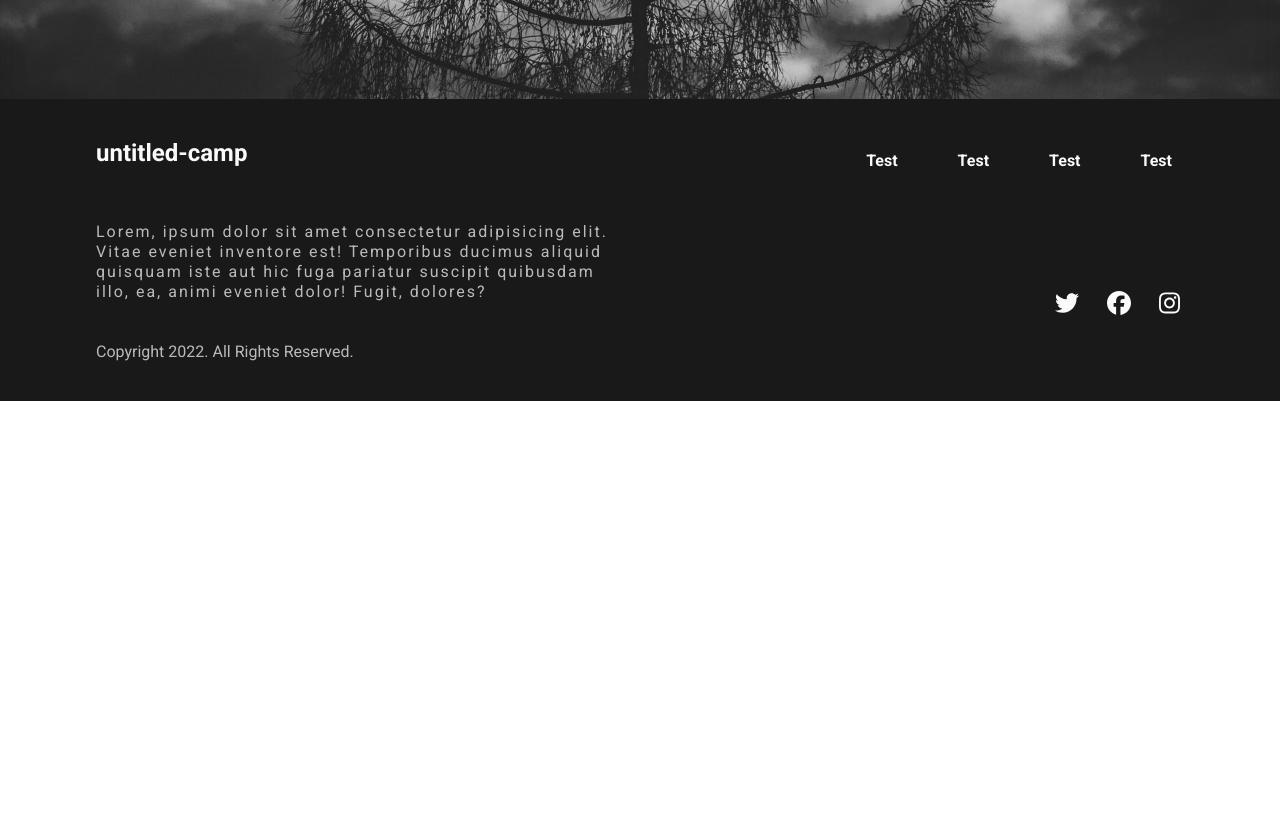
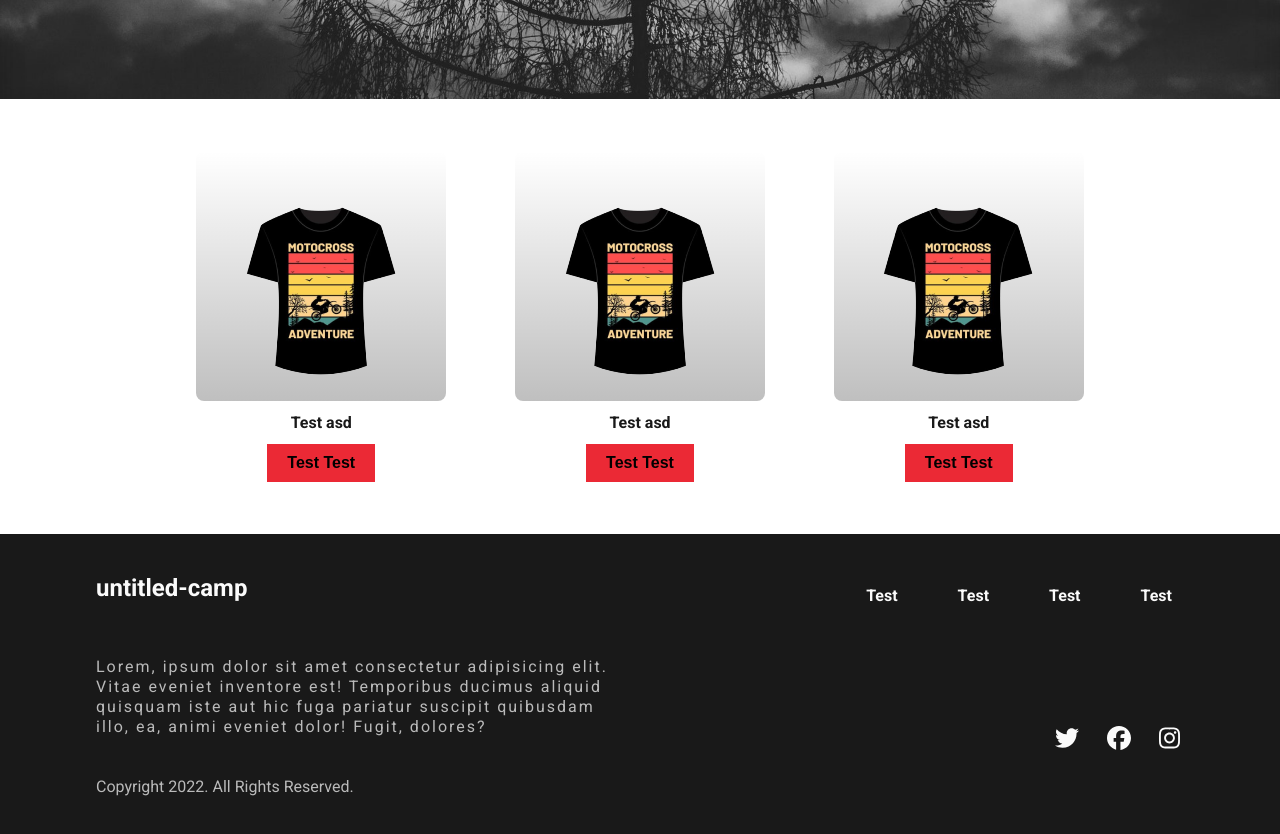
Before and after one commit to LGPossatto/untitled-camp, a React (Vite) app in the folder frontend/: page / in a window 1280 px wide. Shown: the part 700-1534 px from the top of the page. Before the commit the page ends 1101 px from the top, so only its background shows below. Built offline with nearby package versions, Linux system fonts and the light colour scheme.

Commit message:
created product card

```diff
--- a/frontend/src/App.tsx
+++ b/frontend/src/App.tsx
@@ -1,12 +1,14 @@
 import { Nav } from "./components/basics/nav/Nav";
 import { Hero } from "./components/basics/hero/Hero";
 import { Footer } from "./components/basics/footer/Footer";
+import { ProductsShowcase } from "./components/containers/products-showcase/ProductsShowcase";
 
 function App() {
   return (
     <div className="">
       <Nav></Nav>
       <Hero></Hero>
+      <ProductsShowcase></ProductsShowcase>
       <Footer></Footer>
     </div>
   );
--- a/frontend/src/components/basics/hero/hero.scss
+++ b/frontend/src/components/basics/hero/hero.scss
@@ -8,6 +8,7 @@
   background-color: $color-black;
 
   max-height: 56vw;
+  min-height: 650px;
   height: calc(100vh - 84px);
   padding: 0.4rem 0;
 
--- a/frontend/src/components/buttons/cta-btn/CtaBtn.tsx
+++ b/frontend/src/components/buttons/cta-btn/CtaBtn.tsx
@@ -5,12 +5,22 @@ import "./cta-btn.scss";
 interface props {
   onClick: MouseEventHandler<HTMLButtonElement>;
   responsive?: boolean;
+  small?: boolean;
+  color?: "black" | "transparent" | "color";
 }
 
-export const CtaBtn: FC<props> = ({ children, onClick, responsive }) => {
+export const CtaBtn: FC<props> = ({
+  children,
+  onClick,
+  responsive,
+  color = "color",
+  small = false,
+}) => {
   return (
     <button
-      className={`cta-btn fw-b ${responsive ? "fs-r-m" : "fs-m"}`}
+      className={`cta-btn fw-bold cta-btn-${color} ${
+        responsive ? "fs-r-m" : "fs-m"
+      } ${small ? "cta-btn-small" : ""}`}
       onClick={onClick}
     >
       {children}
--- a/frontend/src/components/buttons/cta-btn/cta-btn.scss
+++ b/frontend/src/components/buttons/cta-btn/cta-btn.scss
@@ -7,8 +7,27 @@
 
   padding: 2rem 4rem;
 
-  background-color: $color-accent;
   border: none;
 
   @include hoverOpacity();
+
+  // btn size
+  &-small {
+    padding: 1rem 2rem;
+  }
+
+  // btn colors
+  &-color {
+    background-color: $color-accent;
+  }
+
+  &-black {
+    background-color: $color-black;
+  }
+
+  &-transparent {
+    background-color: transparent;
+
+    border: 0.2rem solid $color-black;
+  }
 }
--- /dev/null
+++ b/frontend/src/components/cards/product-card/ProductCard.tsx
@@ -0,0 +1,18 @@
+import productImg from "../../../assets/images/product-1.png";
+
+import "./product-card.scss";
+import { CtaBtn } from "../../buttons/cta-btn/CtaBtn";
+
+export const ProductCard = () => {
+  return (
+    <div className="product-card">
+      <div className="product-card__img">
+        <img src={productImg} alt="product" />
+      </div>
+      <h3 className="fs-m fw-bold">Test asd</h3>
+      <CtaBtn small onClick={() => console.log("ok product btn")}>
+        Test Test
+      </CtaBtn>
+    </div>
+  );
+};
--- /dev/null
+++ b/frontend/src/components/cards/product-card/product-card.scss
@@ -0,0 +1,37 @@
+@import "../../../assets/styles/vars";
+
+.product-card {
+  max-width: 275px;
+  width: 100%;
+  padding: 1.2rem;
+
+  text-align: center;
+
+  &__img {
+    overflow: hidden;
+
+    max-width: 250px;
+    width: 100%;
+    max-height: 250px;
+    padding: 0.8rem;
+    margin: 0 auto;
+    border-radius: 0.8rem;
+
+    background-image: linear-gradient(to top, rgba(black, 0.25), transparent);
+
+    img {
+      object-fit: none;
+
+      width: 100%;
+      height: 100%;
+    }
+  }
+
+  > h3 {
+    margin: 1.2rem 0;
+  }
+
+  .cta-btn {
+    margin: 0 auto;
+  }
+}
--- /dev/null
+++ b/frontend/src/components/containers/products-showcase/ProductsShowcase.tsx
@@ -0,0 +1,12 @@
+import { ProductCard } from "../../cards/product-card/ProductCard";
+import "./products-showcase.scss";
+
+export const ProductsShowcase = () => {
+  return (
+    <section className="products-showcase flex jc-se ai-c">
+      <ProductCard></ProductCard>
+      <ProductCard></ProductCard>
+      <ProductCard></ProductCard>
+    </section>
+  );
+};
--- /dev/null
+++ b/frontend/src/components/containers/products-showcase/products-showcase.scss
@@ -0,0 +1,14 @@
+@import "../../../assets/styles/breakpoints";
+
+.products-showcase {
+  max-width: 1000px;
+  margin: 4rem auto;
+
+  @include bp-mobile {
+    flex-direction: column;
+
+    .product-card {
+      margin: 1.2rem 0;
+    }
+  }
+}
```
Also changed, not shown: frontend/src/assets/images/product-1.png (added).
